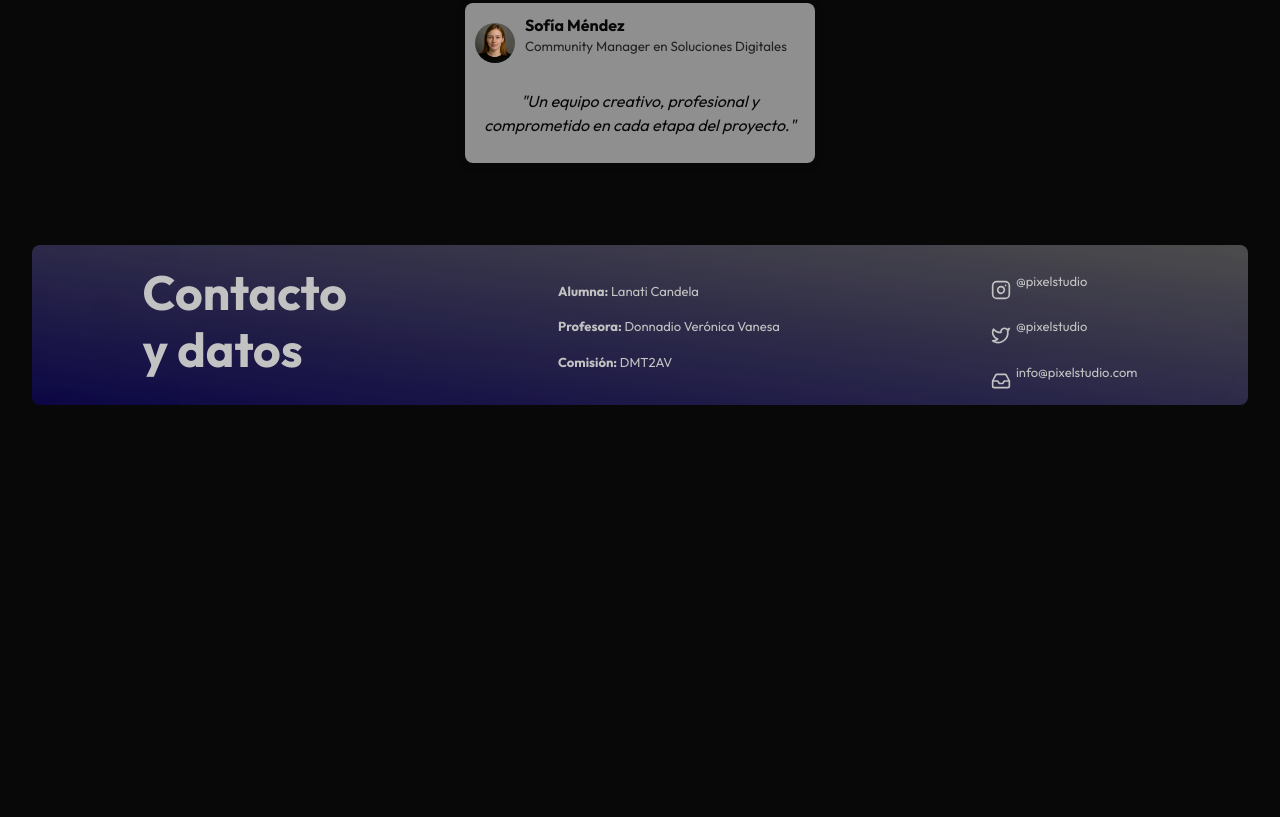
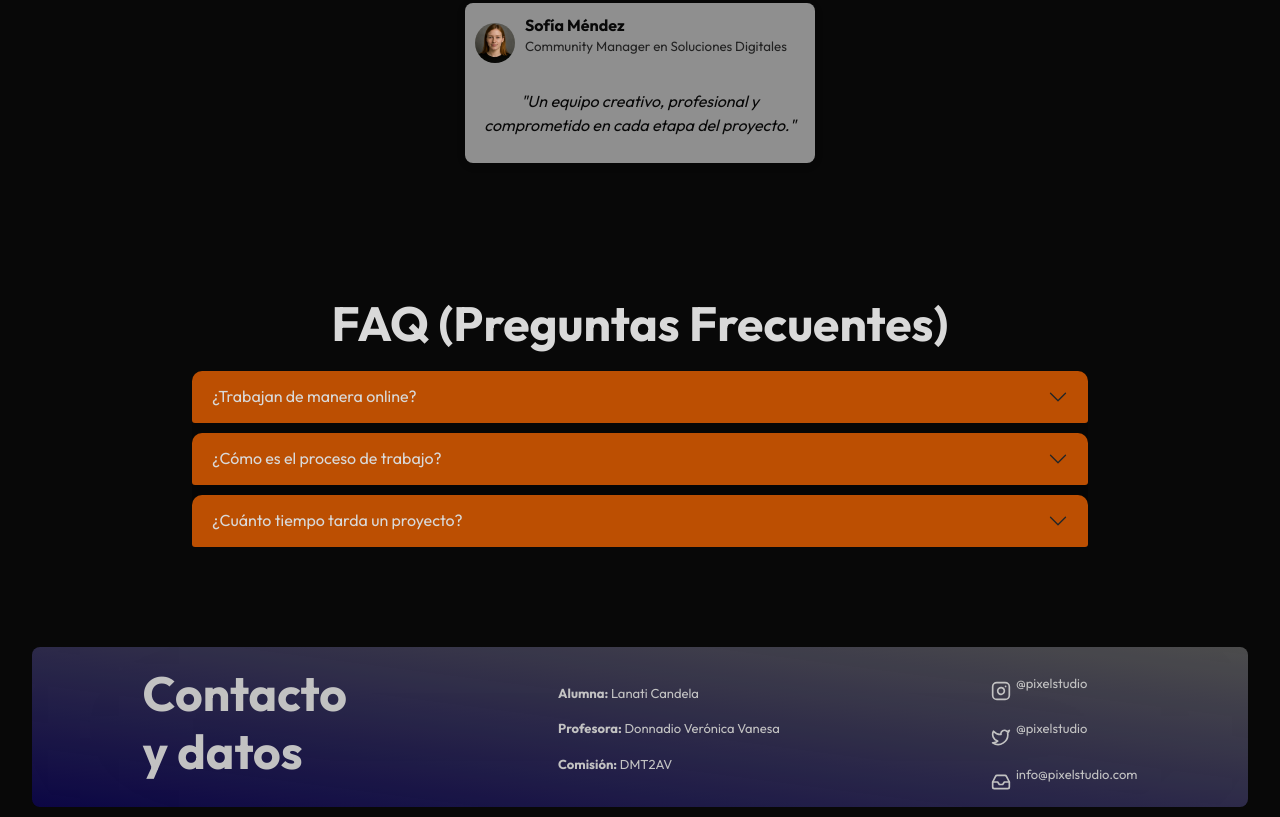
Before and after one commit to candelanati/tp2-maquetado, a website: page index.html in a window 1280 px wide. Shown: the part 2678-3495 px from the top of the page. Before the commit the page ends 3093 px from the top, so only its background shows below. Drawn offline with nearby package versions, Linux system fonts and the light colour scheme; some packages are replaced by stand-ins of ours; a script that the page names is missing.

Commit message:
3er componente de bootstrap agregado y funcionando. accordion

```diff
--- a/index.html
+++ b/index.html
@@ -222,6 +222,53 @@
                 </figure>
             </div>
         </section>
+
+        <!-- FAQ -->
+        <section id="FAQ">
+            <h2 class="titulos-secciones">FAQ (Preguntas Frecuentes)</h2>
+            <div class="accordion accordion-flush" id="accordionFlushExample">
+                <div class="accordion-item">
+                    <h2 class="accordion-header" id="flush-headingOne">
+                        <button class="accordion-button collapsed" type="button" data-bs-toggle="collapse"
+                            data-bs-target="#flush-collapseOne" aria-expanded="false" aria-controls="flush-collapseOne">
+                             ¿Trabajan de manera online?
+                        </button>
+                    </h2>
+                    <div id="flush-collapseOne" class="accordion-collapse collapse" aria-labelledby="flush-headingOne"
+                        data-bs-parent="#accordionFlushExample">
+                        <div class="accordion-body">
+                            ¡Sí! En Pixel Studio trabajamos de forma 100% online. Nos adaptamos a tus tiempos y necesidades, sin importar dónde estés. Coordinamos reuniones virtuales, compartimos avances por plataformas colaborativas y mantenemos una comunicación fluida durante todo el proceso. Ideal para emprendedores, empresas y marcas en cualquier parte del mundo.
+                    </div>
+                </div>
+                <div class="accordion-item">
+                    <h2 class="accordion-header" id="flush-headingTwo">
+                        <button class="accordion-button collapsed" type="button" data-bs-toggle="collapse"
+                            data-bs-target="#flush-collapseTwo" aria-expanded="false" aria-controls="flush-collapseTwo">
+                            ¿Cómo es el proceso de trabajo?
+                        </button>
+                    </h2>
+                    <div id="flush-collapseTwo" class="accordion-collapse collapse" aria-labelledby="flush-headingTwo"
+                        data-bs-parent="#accordionFlushExample">
+                        <div class="accordion-body">
+                            Cada proyecto comienza con una reunión de brief donde escuchamos tus ideas, necesidades y objetivos. Luego realizamos una propuesta personalizada, comenzamos la etapa creativa y compartimos avances frecuentes para tu feedback. Trabajamos de forma colaborativa, asegurando un resultado alineado con tu visión.
+                    </div>
+                </div>
+                <div class="accordion-item">
+                    <h2 class="accordion-header" id="flush-headingThree">
+                        <button class="accordion-button collapsed" type="button" data-bs-toggle="collapse"
+                            data-bs-target="#flush-collapseThree" aria-expanded="false"
+                            aria-controls="flush-collapseThree">
+                            ¿Cuánto tiempo tarda un proyecto?
+                        </button>
+                    </h2>
+                    <div id="flush-collapseThree" class="accordion-collapse collapse"
+                        aria-labelledby="flush-headingThree" data-bs-parent="#accordionFlushExample">
+                        <div class="accordion-body">
+                            El tiempo de entrega varía según el tipo y la complejidad del proyecto. Por ejemplo, un logo puede demorar entre 5 y 10 días, mientras que un sitio web puede tomar de 2 a 4 semanas. En todos los casos, te damos una estimación clara desde el inicio y cumplimos los plazos pactados.
+                    </div>
+                </div>
+            </div>
+        </section>
     </main>
     <footer>
         <div id="contacto" class="contenedor-footer">
--- a/style.css
+++ b/style.css
@@ -131,6 +131,44 @@
     align-items: center;
     padding: 1rem 0;
 }
+
+
+/* ACCORDION */
+#FAQ{
+    margin-block: 100px;
+    display: flex;
+    flex-direction: column;
+    justify-content: center;
+    align-items: center;
+}
+.accordion{
+    width: 70%;
+    margin: auto;
+
+    /* background-color: var(--contenedores) !important; */
+    /* border: 1px solid var(--text-soft); */
+    border-radius: 10px;
+    .accordion-item{
+        background-color: var(--contenedores) !important;
+        border-radius: 10px;
+        .accordion-button{
+            border-radius: 10px;
+            background-color: rgb(188, 79, 2);
+            color: var(--text);
+            margin-top: 10px;
+        }
+        /* .accordion-button :target{
+            border-color: orangered;
+
+        } */
+        .accordion-body{
+            color: var(--text);
+
+
+        }
+    }
+}
+
 
 /*FOOTER*/
 footer{
```
